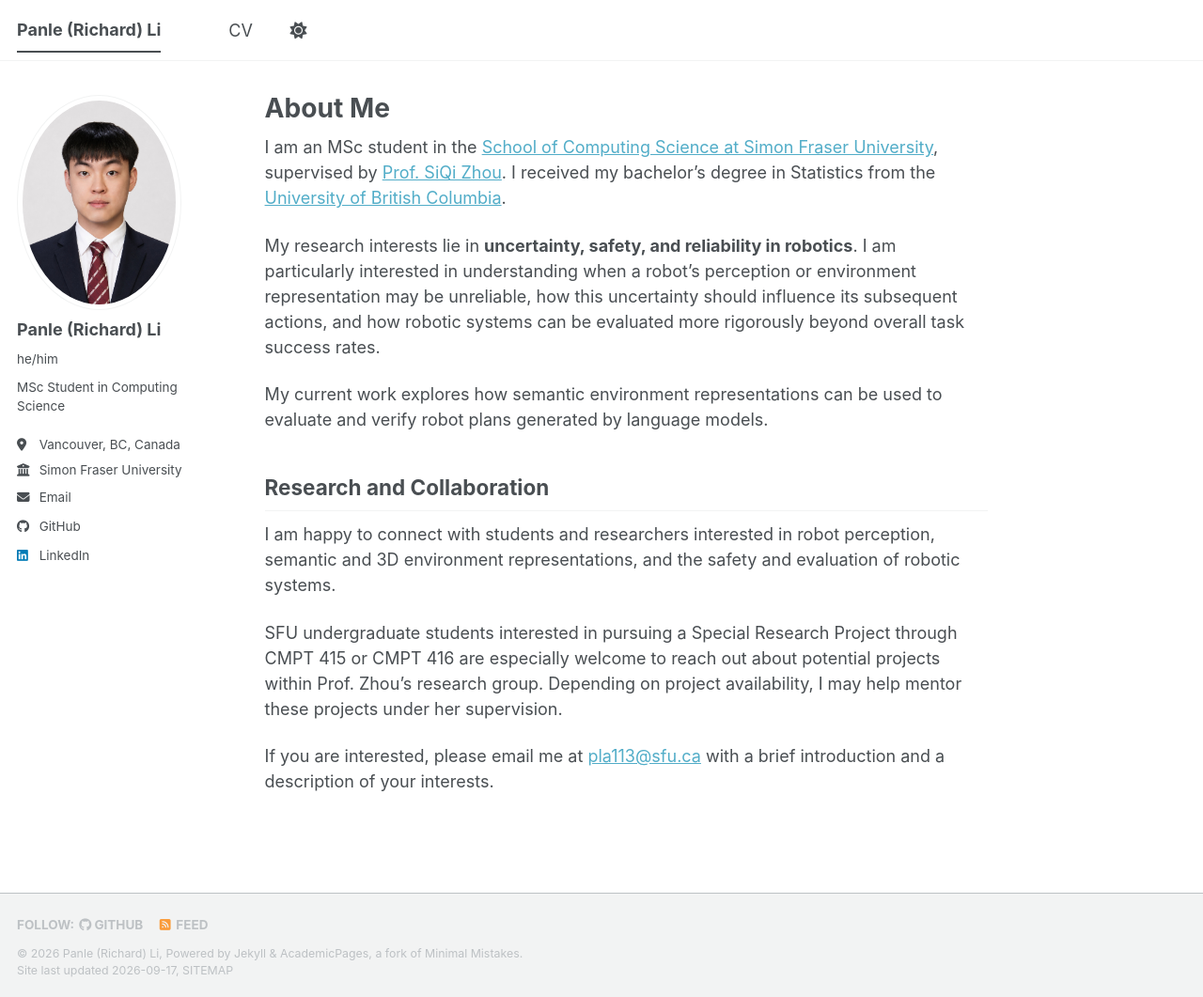
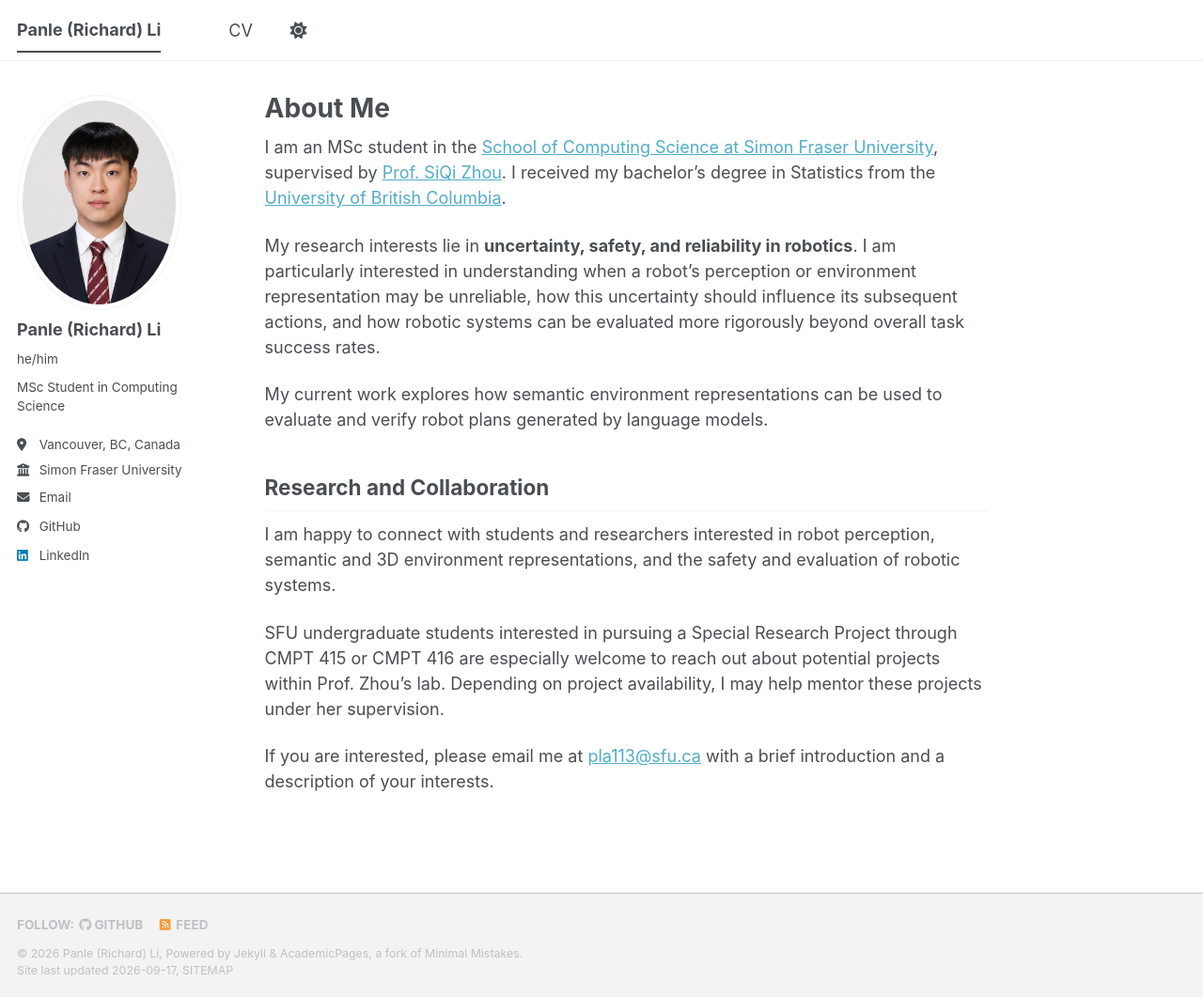
Before and after one commit to panleli/panleli.github.io, a Jekyll site: the page built from _pages/about.md, in a window 1280 px wide and 1061 px high. Shown: the whole window at 94% size. Built offline with Jekyll 4.4.1, drawn with Linux system fonts in a browser that asks for light colours; a style sheet for code colours, icons or effects is not loaded.

Commit message:
Update about.md

```diff
--- a/_pages/about.md
+++ b/_pages/about.md
@@ -17,6 +17,6 @@ My current work explores how semantic environment representations can be used to
 
 I am happy to connect with students and researchers interested in robot perception, semantic and 3D environment representations, and the safety and evaluation of robotic systems.
 
-SFU undergraduate students interested in pursuing a Special Research Project through CMPT 415 or CMPT 416 are especially welcome to reach out about potential projects within Prof. Zhou's research group. Depending on project availability, I may help mentor these projects under her supervision.
+SFU undergraduate students interested in pursuing a Special Research Project through CMPT 415 or CMPT 416 are especially welcome to reach out about potential projects within Prof. Zhou's lab. Depending on project availability, I may help mentor these projects under her supervision.
 
 If you are interested, please email me at [pla113@sfu.ca](mailto:pla113@sfu.ca) with a brief introduction and a description of your interests.
```
